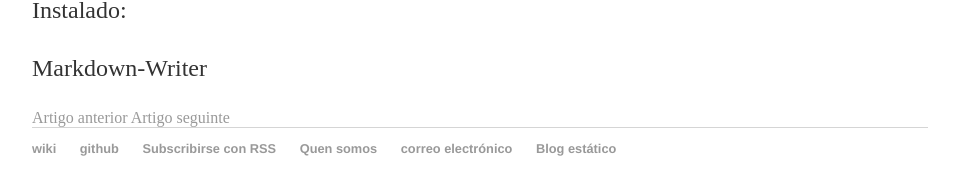
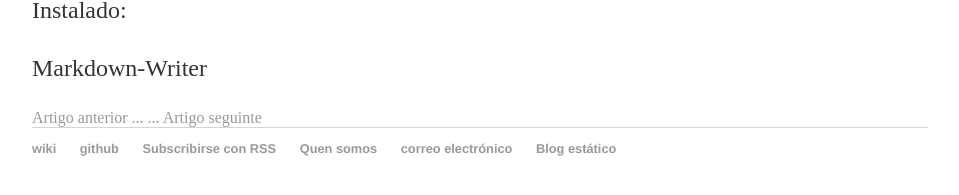
Before and after one commit to irocho/irocho.github.io, a Jekyll site: the page built from _posts/2016-04-28-atomizado.markdown, in a window 1280 px wide. Shown: the part 392-587 px from the top of the page, without its empty margins (160-1119 px from the left). Built offline with Jekyll 4.4.1, drawn with Linux system fonts in a browser that asks for light colours.

Commit message:
caralladas

```diff
--- a/_layouts/post.html
+++ b/_layouts/post.html
@@ -10,9 +10,9 @@
 </div>
 
 {% if page.previous %}
-  <a href="{{  site.baseurl }}{{  page.previous.url }}"> Artigo anterior </a>
+  <a href="{{  site.baseurl }}{{  page.previous.url }}"> Artigo anterior ... </a>
 {% endif %}
 
 {% if page.next %}
-  <a href="{{  site.baseurl }}{{  page.next.url }}"> Artigo seguinte </a>
+  <a href="{{  site.baseurl }}{{  page.next.url }}"> ... Artigo seguinte </a>
 {% endif %}
```
